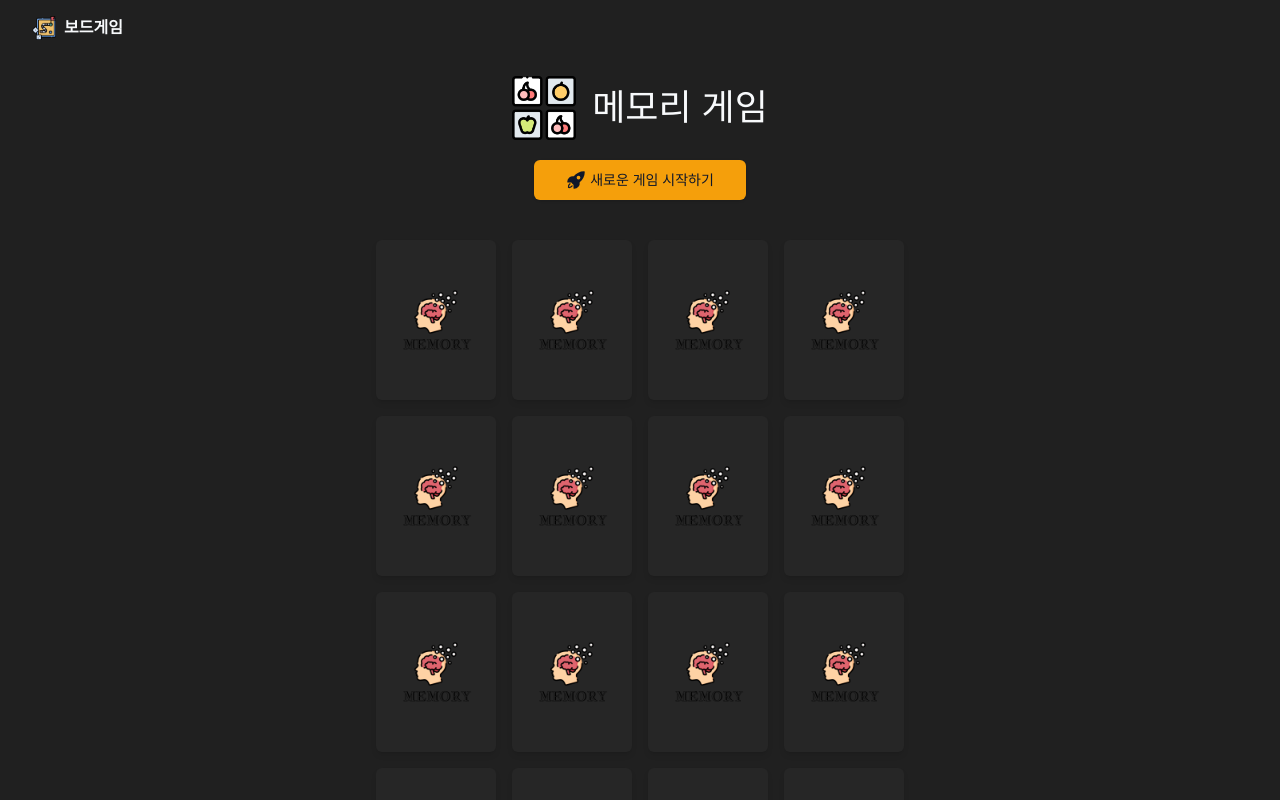
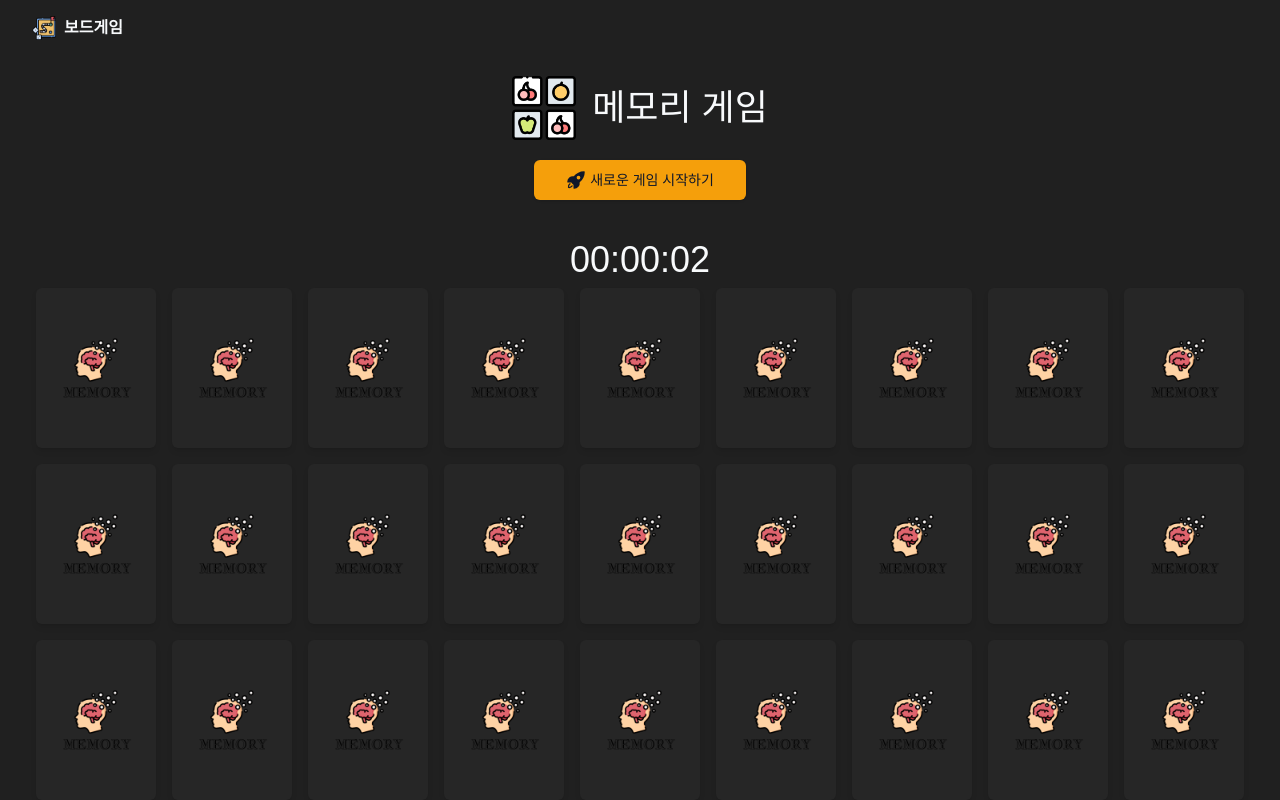
Before and after one commit to joostory/boardgame, a Next.js app: page /memory in a window 1280 px wide. Both pictures are taken after a click on the button "새로운 게임 시작하기". Shown: the top 800 px of the page. Built offline with nearby package versions, Linux system fonts and the light colour scheme; a web font is replaced by a local one.

Commit message:
timer 추가

```diff
--- a/src/components/memory/game/MemoryGame.tsx
+++ b/src/components/memory/game/MemoryGame.tsx
@@ -1,4 +1,4 @@
-import { useEffect, useMemo } from "react"
+import { useEffect, useMemo, useState } from "react"
 import { memoryCardsAtom, revealedCardValuesAtom, selectedCardsAtom } from "@/atom/memory-atom"
 import { MemoryCard } from "@/domain/memory"
 import { cn } from "@/lib/utils"
@@ -6,6 +6,7 @@ import { useAtom } from "jotai"
 import { nanoid } from "nanoid"
 import { Button } from "@/components/ui/button"
 import { RocketLaunchIcon } from "@heroicons/react/24/solid"
+import { DateTime } from 'luxon'
 
 const VALUES = "🐵🐶🦁🐏🐯🐱🐔🐻🐢🐧🦄🐘🐇🐸🐭🐮"
 
@@ -40,10 +41,36 @@ function FlipCard({item}: {item: MemoryCard}) {
   )
 }
 
+function Timer({startTime}: {startTime: DateTime}) {
+  const [diff, setDiff] = useState("")
+
+  useEffect(() => {
+    const id = setInterval(() => {
+      setDiff(DateTime.now().diff(startTime).toFormat("hh:mm:ss"))
+    }, 1000)
+
+    setDiff(DateTime.now().diff(startTime).toFormat("hh:mm:ss"))
+
+    return () => {
+      clearInterval(id)
+    }
+  }, [startTime])
+
+  return (
+    <div className='flex flex-col justify-center m-2 items-center'>
+      <div className="text-4xl">
+        {diff}
+      </div>
+    </div>
+  )
+}
+
 export default function MemoryGame() {
   const [cards, setCards] = useAtom(memoryCardsAtom)
   const [selectedCards, setSelectedCards] = useAtom(selectedCardsAtom)
   const [revealedValues, setRevealedValues] = useAtom(revealedCardValuesAtom)
+  const [gameState, setGameState] = useState('READY')
+  const [startTime, setStartTime] = useState<DateTime>()
 
   function resetGame() {
     let list: MemoryCard[] = []
@@ -65,9 +92,11 @@ export default function MemoryGame() {
     setSelectedCards([])
   }
 
-  useEffect(() => {
+  function startGame() {
     resetGame()
-  }, [])
+    setGameState('STARTED')
+    setStartTime(DateTime.now())
+  }
 
   useEffect(() => {
     if (selectedCards.length < 2) {
@@ -83,7 +112,7 @@ export default function MemoryGame() {
   }, [selectedCards])
 
   return (
-    <div className="mt-5 mb-10">
+    <div className="mt-5 mb-10 mx-auto">
       <div className="mb-10">
         <div className='flex gap-4 justify-center items-center mb-5'>
           <div>
@@ -94,17 +123,24 @@ export default function MemoryGame() {
           </h1>
         </div>
         <div className='flex justify-center'>
-          <Button size={'lg'} variant={'primary'} onClick={() => resetGame()}>
+          <Button size={'lg'} variant={'primary'} onClick={() => startGame()}>
             <RocketLaunchIcon className='h-5 w-5' /> 새로운 게임 시작하기
           </Button>
         </div>
       </div>
 
-      <div className="flex flex-wrap gap-4 max-w-[528px] mx-auto">
-        {cards.map(it =>
-          <FlipCard key={it.id} item={it} />
-        )}
-      </div>
+      {gameState == 'STARTED' &&
+        <div>
+          <div>
+            <Timer startTime={startTime} />
+          </div>
+          <div className="flex flex-wrap gap-4 justify-center mx-5">
+            {cards.map(it =>
+              <FlipCard key={it.id} item={it} />
+            )}
+          </div>
+        </div>
+      }
     </div>
 
   )
```
